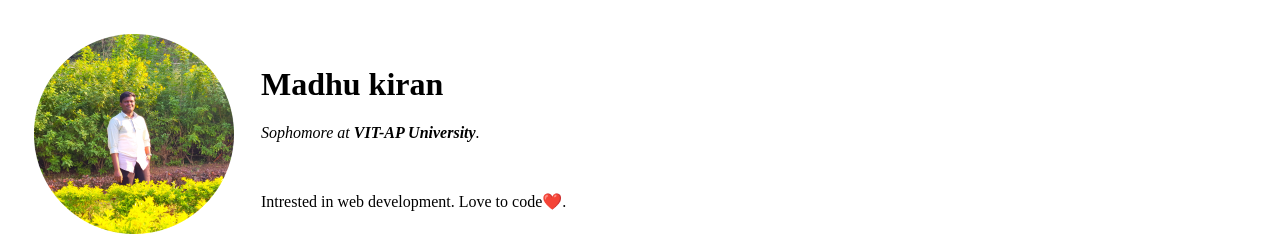
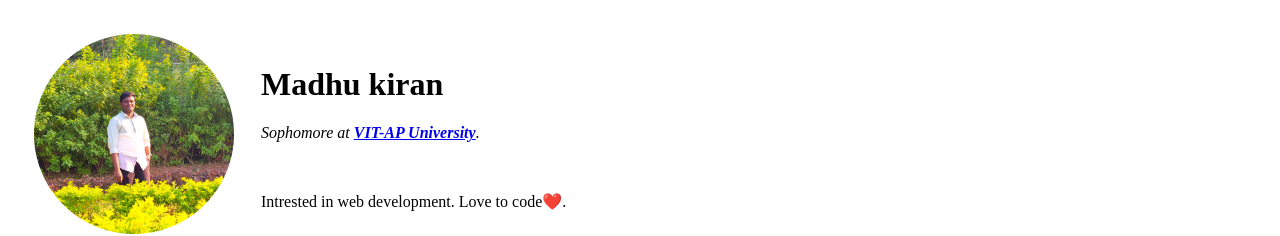
Before and after one commit to Madhukiran777/cv, a plain HTML site: page index.html in a window 1280 px wide. Shown: the top 236 px of the page. Drawn offline with Linux system fonts and the light colour scheme.

Commit message:
Update index.html

```diff
--- a/index.html
+++ b/index.html
@@ -12,7 +12,7 @@
             <td><img src="My-pic-modified.png" alt="Madhu kiran profile picture"></td>
             <td>
                 <h1>Madhu kiran</h1>
-                <p><em>Sophomore at <strong>VIT-AP University</strong>.</em></p>
+                <p><em>Sophomore at <strong><a href="https://vitap.ac.in/">VIT-AP University</a></strong>.</em></p>
                 <br>
                 <p>Intrested in web development. Love to code❤️. </p>
             </td>
```
